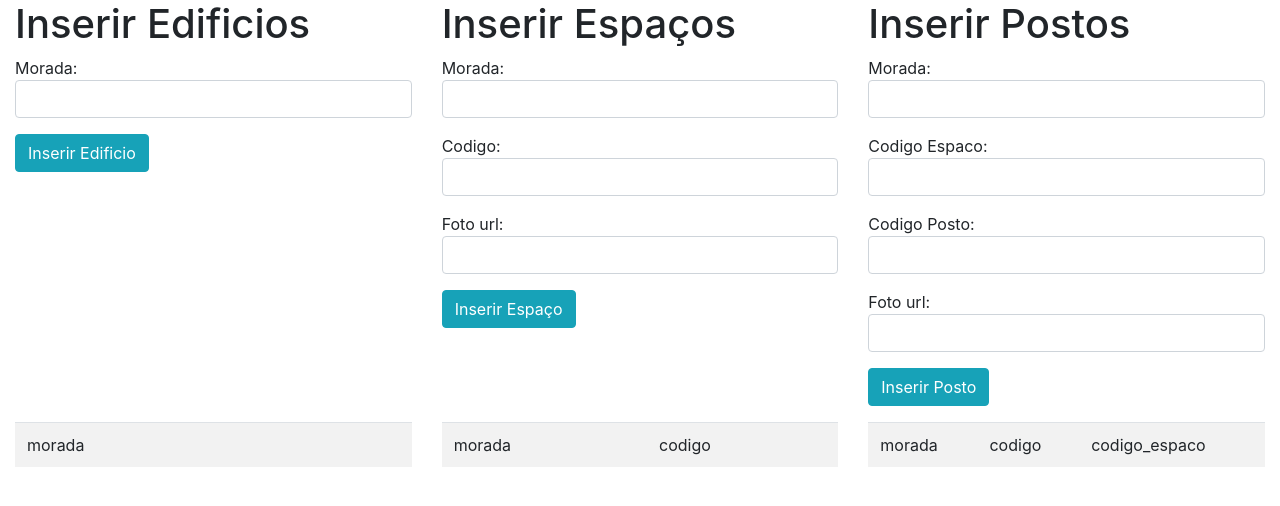
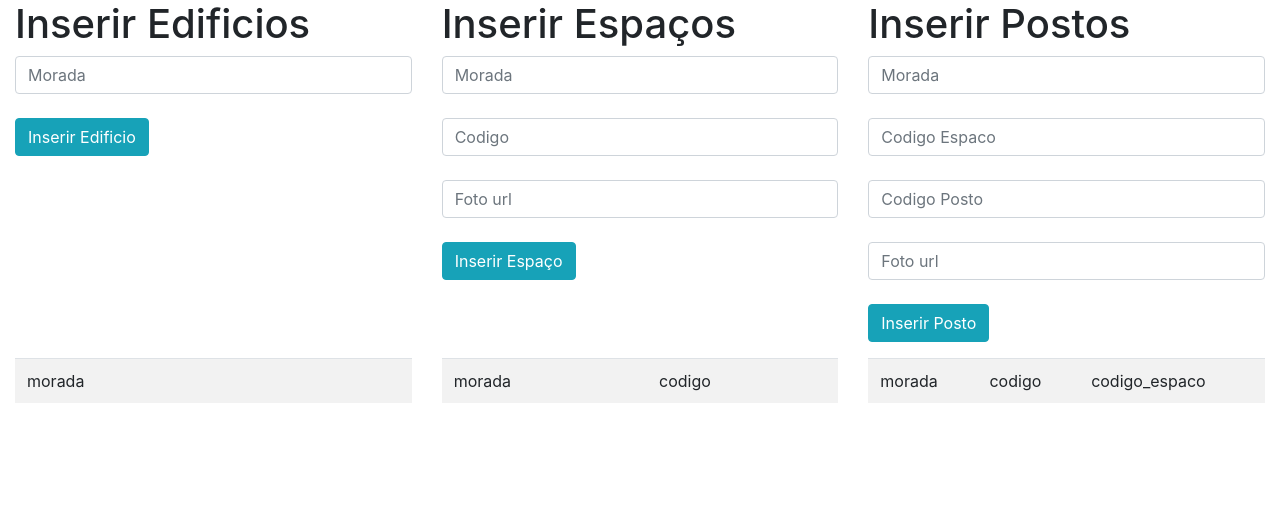
Before and after one commit to CVeniamin/BD, a PHP site: page /localtest.php in a window 1280 px wide. Shown: the top 506 px of the page. Run offline with PHP 8.4, Linux system fonts and the light colour scheme; data that the repository does not hold is empty; a stand-in replaces the project's code that opens the database connection; some libraries are stand-ins or nearby versions.

Commit message:
Placeholder in input

```diff
--- a/localtest.php
+++ b/localtest.php
@@ -15,32 +15,39 @@
         <div class="col-md-4">
             <h1>Inserir Edificios</h1>
             <form action="<?php echo htmlspecialchars($_SERVER["PHP_SELF"]); ?>" method="post">
-                <p>Morada: <input type="text" class="form-control" name="morada" value=""/></p>
-                <p><input type="submit" class="btn btn-info" value="Inserir Edificio"/></p>
+                <input type="text" placeholder="Morada" class="form-control" name="morada" value=""/>
+                <br>
+                <input type="submit" class="btn btn-info" value="Inserir Edificio"/>
             </form>
         </div>
         <div class="col-md-4">
             <h1>Inserir Espaços</h1>
             <form action="<?php echo htmlspecialchars($_SERVER["PHP_SELF"]); ?>" method="post">
-                <p>Morada: <input type="text" class="form-control" name="morada_espaco" value=""/></p>
-                <p>Codigo: <input type="text" class="form-control" name="codigo" value=""/></p>
-                <p>Foto url: <input type="text" class="form-control" name="foto_url" value=""/></p>
+                <input type="text" placeholder="Morada" class="form-control" name="morada_espaco" value=""/>
+                <br>
+                <input type="text" placeholder="Codigo" class="form-control" name="codigo" value=""/>
+                <br>
+                <input type="text" placeholder="Foto url" class="form-control" name="foto_url" value=""/>
+                <br>
                 <!--    <p>Numero: <input type="number" name="codigo_espaco" value=""/></p>-->
-                <p><input type="submit" class="btn btn-info" value="Inserir Espaço"/></p>
+                <input type="submit" class="btn btn-info" value="Inserir Espaço"/>
             </form>
         </div>
 
         <div class="col-md-4">
             <h1>Inserir Postos</h1>
             <form action="<?php echo htmlspecialchars($_SERVER["PHP_SELF"]); ?>" method="post">
-                <p>Morada: <input type="text" class="form-control" name="morada_posto" value="<?php echo(
-                   isset($_GET['espaco_posto']) ?  htmlspecialchars($_GET['espaco_posto']) : '')?>"/></p>
-                <p>Codigo Espaco: <input type="text" class="form-control" name="codigo_espaco" value="<?php echo(
-                    isset($_GET['codigo_espaco']) ?  htmlspecialchars($_GET['codigo_espaco']) : '')?>"/></p>
-                <p>Codigo Posto: <input type="text" class="form-control" name="codigo_posto" value=""/></p>
-                <p>Foto url: <input type="text" class="form-control" name="foto_url_posto" value=""/></p>
-                <!--    <p>Numero: <input type="number" name="codigo_espaco" value=""/></p>-->
-                <p><input type="submit" class="btn btn-info" value="Inserir Posto"/></p>
+                <input type="text" placeholder="Morada" class="form-control" name="morada_posto" value="<?php echo(
+                   isset($_GET['espaco_posto']) ?  htmlspecialchars($_GET['espaco_posto']) : '')?>"/>
+                <br>
+                <input type="text" placeholder="Codigo Espaco" class="form-control" name="codigo_espaco" value="<?php echo(
+                    isset($_GET['codigo_espaco']) ?  htmlspecialchars($_GET['codigo_espaco']) : '')?>"/>
+                <br>
+                <input type="text" placeholder="Codigo Posto" class="form-control" name="codigo_posto" value=""/>
+                <br>
+                <input type="text" placeholder="Foto url" class="form-control" name="foto_url_posto" value=""/>
+                <br>
+                <input type="submit" class="btn btn-info" value="Inserir Posto"/>
             </form>
         </div>
     </div>
@@ -77,7 +84,7 @@ function test_input($data) {
 }
 
 function render_view_edificio($result) {
-    echo ("<table class=\"table table-striped\">\n");
+    echo ("<table class=\"table table-striped table-hover\">\n");
     echo ("<tr><td>morada</td></tr>\n");
 
     foreach ($result as $row) {
@@ -91,7 +98,7 @@ function render_view_edificio($result) {
 }
 
 function render_view_espaco($result) {
-    echo ("<table class=\"table table-striped\" >\n");
+    echo ("<table class=\"table table-striped table-hover\" >\n");
     echo ("<tr><td>morada</td><td>codigo</td></tr>\n");
 
     foreach ($result as $row) {
@@ -110,7 +117,7 @@ function render_view_espaco($result) {
 }
 
 function render_view_posto($result) {
-    echo ("<table class=\"table table-striped\" >\n");
+    echo ("<table class=\"table table-striped table-hover\" >\n");
     echo ("<tr><td>morada</td><td>codigo</td><td>codigo_espaco</td></tr>\n");
 
     foreach ($result as $row) {
```
